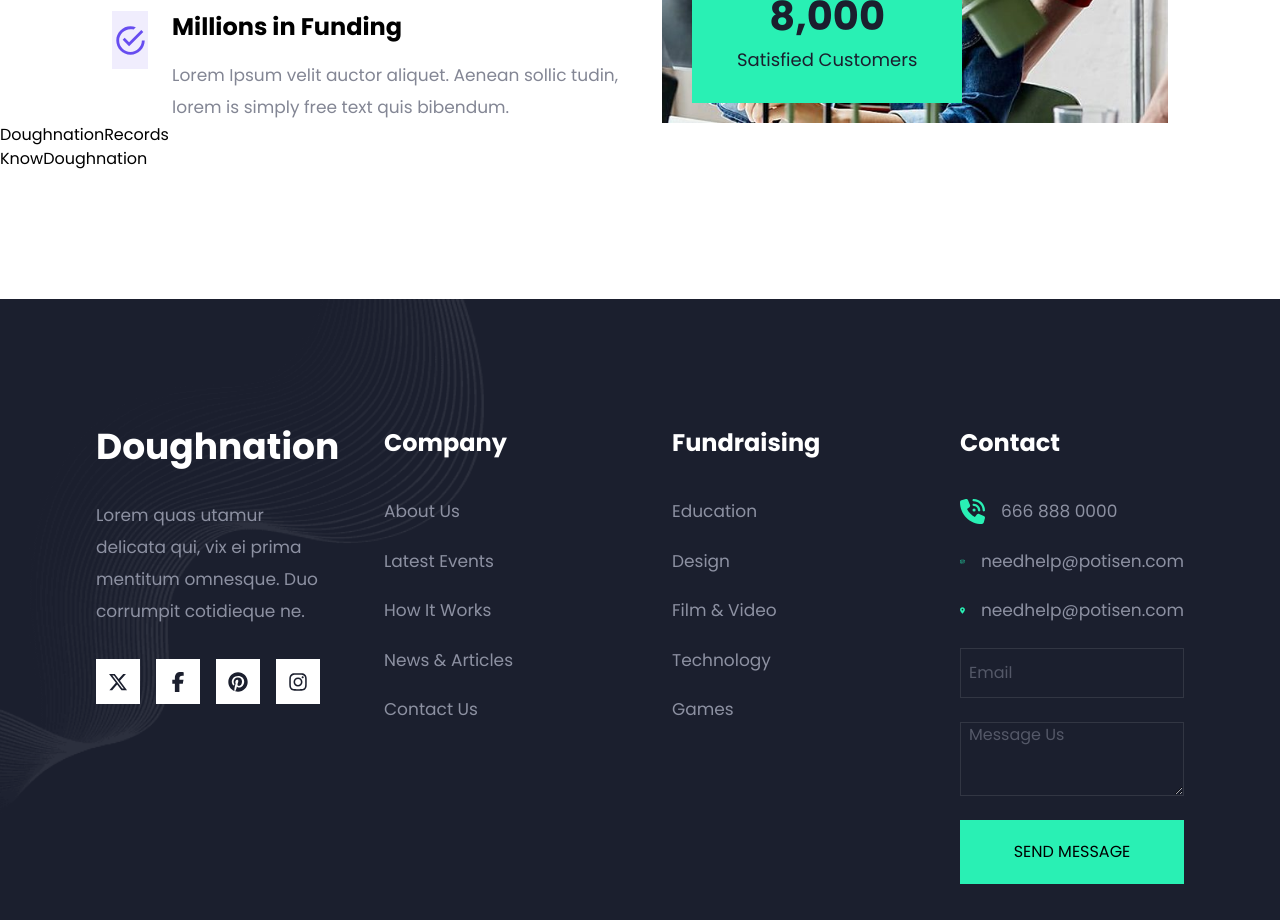
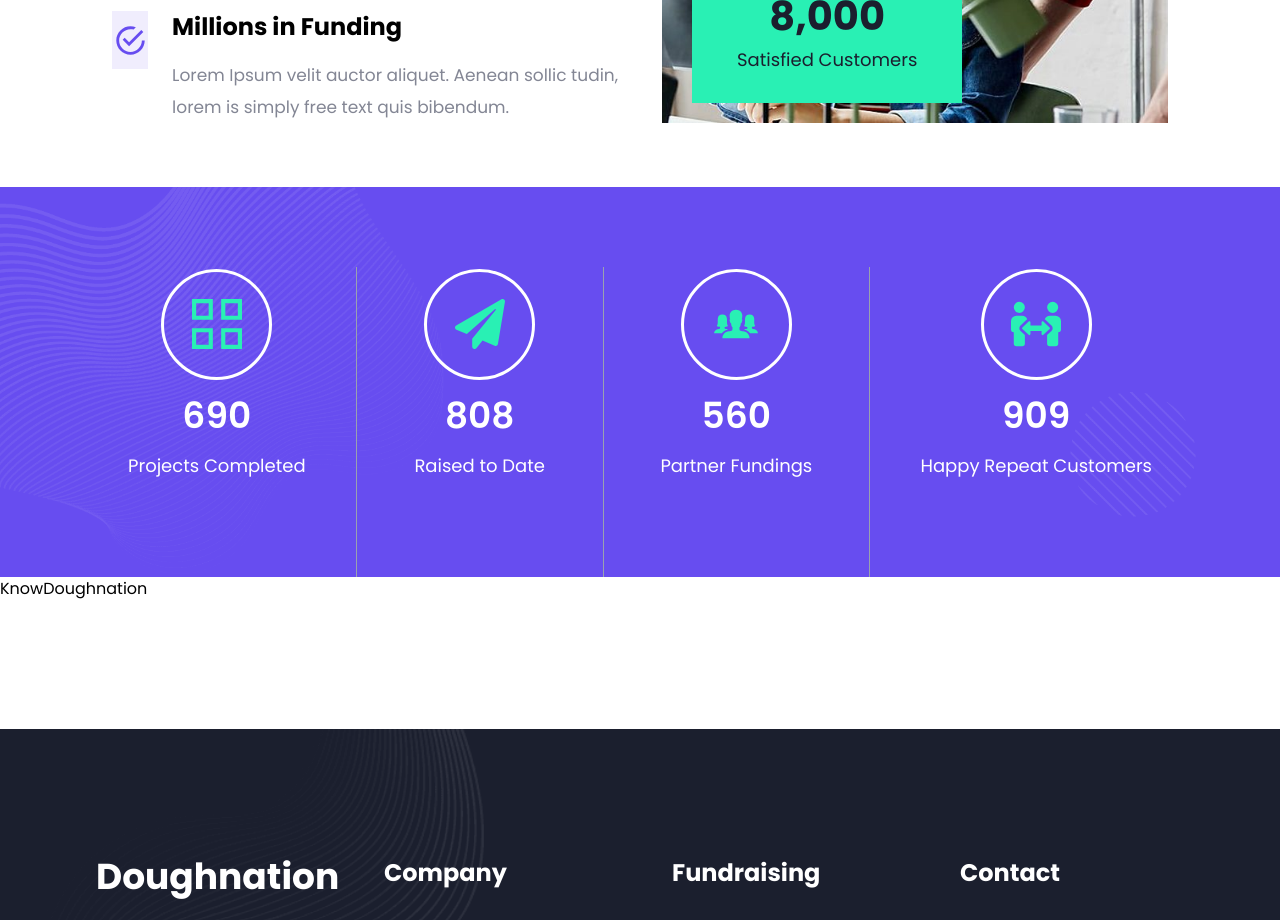
Before and after one commit to spanzyteo/Doughnation, a Next.js app: page /about-us in a window 1280 px wide. Shown: the part 1000-1920 px from the top of the page. Built offline with nearby package versions, Linux system fonts and the light colour scheme.

Commit message:
modification on about page

```diff
--- a/app/about-us/page.tsx
+++ b/app/about-us/page.tsx
@@ -1,6 +1,7 @@
+'use client'
 import { IoMdCheckmarkCircleOutline } from 'react-icons/io'
 import KnowDoughnation from '../components/KnowDoughnation'
-import DoughnationRecords from '../components/DoughnationRecords'
+import DoughnationRecords from '../components/Doughnation_Records/DoughnationRecords'
 
 const AboutUs = () => {
   return (
--- a/app/components/DoughnationRecords.tsx
+++ /dev/null
@@ -1,7 +0,0 @@
-import React from 'react'
-
-const DoughnationRecords = () => {
-  return <div>DoughnationRecords</div>
-}
-
-export default DoughnationRecords
--- /dev/null
+++ b/app/components/Doughnation_Records/DoughnationRecords.tsx
@@ -0,0 +1,24 @@
+'use client'
+
+import Partner from "./Partner"
+import ProjectsCompleted from "./ProjectsCompleted"
+import Raised from "./Raised"
+import RepeatCustomers from "./RepeatCustomers"
+
+const DoughnationRecords = () => {
+  return (
+    <div className="bg-[url('/category-bg.png')] bg-cover bg-center bg-[#674DF0] mt-16 pb-10 md:pb-0">
+      <div className="flex md:flex-row flex-col gap-10 md:gap-0 lg:mt-20 mt-10 items-center justify-between px-16 xl:px-32">
+        <ProjectsCompleted />
+        <div className="h-[310px] w-[1px] bg-gray-400 md:block hidden"></div>
+        <Raised />
+        <div className="h-[310px] w-[1px] bg-gray-400 md:block hidden"></div>
+        <Partner />
+        <div className="h-[310px] w-[1px] bg-gray-400 md:block hidden"></div>
+        <RepeatCustomers />
+      </div>
+    </div>
+  )
+}
+
+export default DoughnationRecords
--- /dev/null
+++ b/app/components/Doughnation_Records/Partner.tsx
@@ -0,0 +1,49 @@
+'use client'
+import { IoIosPeople } from 'react-icons/io'
+import { motion } from 'framer-motion'
+
+const Partner = () => {
+  return (
+    <div className="flex flex-col items-center gap-4 lg:pb-24">
+      {/* Hover effect applied to this div */}
+      <motion.div
+        className="h-[111px] w-[111px] border-3 border-white rounded-full flex items-center justify-center group hover:bg-[#29F0B4] hover:border-none relative transition-all duration-500 ease-in-out"
+        whileHover="hovered"
+      >
+        {/* Motion div for the bouncing effect */}
+        <motion.div
+          className="h-[50px] w-[50px] text-[#29F0B4] group-hover:text-black"
+          variants={{
+            hovered: {
+              scale: [1, 1.2, 1],
+              transition: {
+                duration: 0.95,
+                repeat: Infinity,
+                ease: 'easeInOut',
+              },
+            },
+          }}
+        >
+          <IoIosPeople className="w-full h-full" />
+        </motion.div>
+
+        {/* White circle appearing with ease */}
+        <motion.div
+          className="absolute top-0 right-0 h-[25px] w-[25px] bg-white rounded-full"
+          initial={{ scale: 0, opacity: 0 }}
+          variants={{
+            hovered: {
+              scale: 1,
+              opacity: 1,
+              transition: { duration: 0.5, ease: 'easeOut' },
+            },
+          }}
+        ></motion.div>
+      </motion.div>
+      <h1 className="text-4xl font-semibold text-white">560</h1>
+      <h1 className="text-white text-lg text-center min-w-[165px]">Partner Fundings</h1>
+    </div>
+  )
+}
+
+export default Partner
--- /dev/null
+++ b/app/components/Doughnation_Records/ProjectsCompleted.tsx
@@ -0,0 +1,49 @@
+'use client'
+import { GrProjects } from 'react-icons/gr'
+import { motion } from 'framer-motion'
+
+const ProjectsCompleted = () => {
+  return (
+    <div className="flex flex-col items-center gap-4 lg:pb-24">
+      {/* Hover effect applied to this div */}
+      <motion.div
+        className="h-[111px] w-[111px] border-3 border-white rounded-full flex items-center justify-center group hover:bg-[#29F0B4] hover:border-none relative transition-all duration-500 ease-in-out"
+        whileHover="hovered"
+      >
+        {/* Motion div for the bouncing effect */}
+        <motion.div
+          className="h-[50px] w-[50px] text-[#29F0B4] group-hover:text-black"
+          variants={{
+            hovered: {
+              scale: [1, 1.2, 1],
+              transition: {
+                duration: 0.95,
+                repeat: Infinity,
+                ease: 'easeInOut',
+              },
+            },
+          }}
+        >
+          <GrProjects className="w-full h-full" />
+        </motion.div>
+
+        {/* White circle appearing with ease */}
+        <motion.div
+          className="absolute top-0 right-0 h-[25px] w-[25px] bg-white rounded-full"
+          initial={{ scale: 0, opacity: 0 }}
+          variants={{
+            hovered: {
+              scale: 1,
+              opacity: 1,
+              transition: { duration: 0.5, ease: 'easeOut' },
+            },
+          }}
+        ></motion.div>
+      </motion.div>
+      <h1 className="text-4xl font-semibold text-white">690</h1>
+      <h1 className="text-white text-lg text-center">Projects Completed</h1>
+    </div>
+  )
+}
+
+export default ProjectsCompleted
--- /dev/null
+++ b/app/components/Doughnation_Records/Raised.tsx
@@ -0,0 +1,51 @@
+'use client'
+import { FaPaperPlane } from 'react-icons/fa'
+import { motion } from 'framer-motion'
+
+const Raised = () => {
+  return (
+    <div className="flex flex-col items-center gap-4 lg:pb-24">
+      {/* Hover effect applied to this div */}
+      <motion.div
+        className="h-[111px] w-[111px] border-3 border-white rounded-full flex items-center justify-center group hover:bg-[#29F0B4] hover:border-none relative transition-all duration-500 ease-in-out"
+        whileHover="hovered"
+      >
+        {/* Motion div for the bouncing effect */}
+        <motion.div
+          className="h-[50px] w-[50px] text-[#29F0B4] group-hover:text-black"
+          variants={{
+            hovered: {
+              scale: [1, 1.2, 1],
+              transition: {
+                duration: 0.95,
+                repeat: Infinity,
+                ease: 'easeInOut',
+              },
+            },
+          }}
+        >
+          <FaPaperPlane className="w-full h-full" />
+        </motion.div>
+
+        {/* White circle appearing with ease */}
+        <motion.div
+          className="absolute top-0 right-0 h-[25px] w-[25px] bg-white rounded-full"
+          initial={{ scale: 0, opacity: 0 }}
+          variants={{
+            hovered: {
+              scale: 1,
+              opacity: 1,
+              transition: { duration: 0.5, ease: 'easeOut' },
+            },
+          }}
+        ></motion.div>
+      </motion.div>
+      <h1 className="text-4xl font-semibold text-white">808</h1>
+      <h1 className="text-white text-lg text-center min-w-[145px]">
+        Raised to Date
+      </h1>
+    </div>
+  )
+}
+
+export default Raised
--- /dev/null
+++ b/app/components/Doughnation_Records/RepeatCustomers.tsx
@@ -0,0 +1,49 @@
+'use client'
+import { FaPeopleArrows } from 'react-icons/fa'
+import { motion } from 'framer-motion'
+
+const RepeatCustomers = () => {
+  return (
+    <div className="flex flex-col items-center gap-4 lg:pb-24">
+      {/* Hover effect applied to this div */}
+      <motion.div
+        className="h-[111px] w-[111px] border-3 border-white rounded-full flex items-center justify-center group hover:bg-[#29F0B4] hover:border-none relative transition-all duration-500 ease-in-out"
+        whileHover="hovered"
+      >
+        {/* Motion div for the bouncing effect */}
+        <motion.div
+          className="h-[50px] w-[50px] text-[#29F0B4] group-hover:text-black"
+          variants={{
+            hovered: {
+              scale: [1, 1.2, 1],
+              transition: {
+                duration: 0.95,
+                repeat: Infinity,
+                ease: 'easeInOut',
+              },
+            },
+          }}
+        >
+          <FaPeopleArrows className="w-full h-full" />
+        </motion.div>
+
+        {/* White circle appearing with ease */}
+        <motion.div
+          className="absolute top-0 right-0 h-[25px] w-[25px] bg-white rounded-full"
+          initial={{ scale: 0, opacity: 0 }}
+          variants={{
+            hovered: {
+              scale: 1,
+              opacity: 1,
+              transition: { duration: 0.5, ease: 'easeOut' },
+            },
+          }}
+        ></motion.div>
+      </motion.div>
+      <h1 className="text-4xl font-semibold text-white">909</h1>
+      <h1 className="text-white text-lg text-center">Happy Repeat Customers</h1>
+    </div>
+  )
+}
+
+export default RepeatCustomers
```
Also changed, not shown: public/bg-tranparent.png (added).
